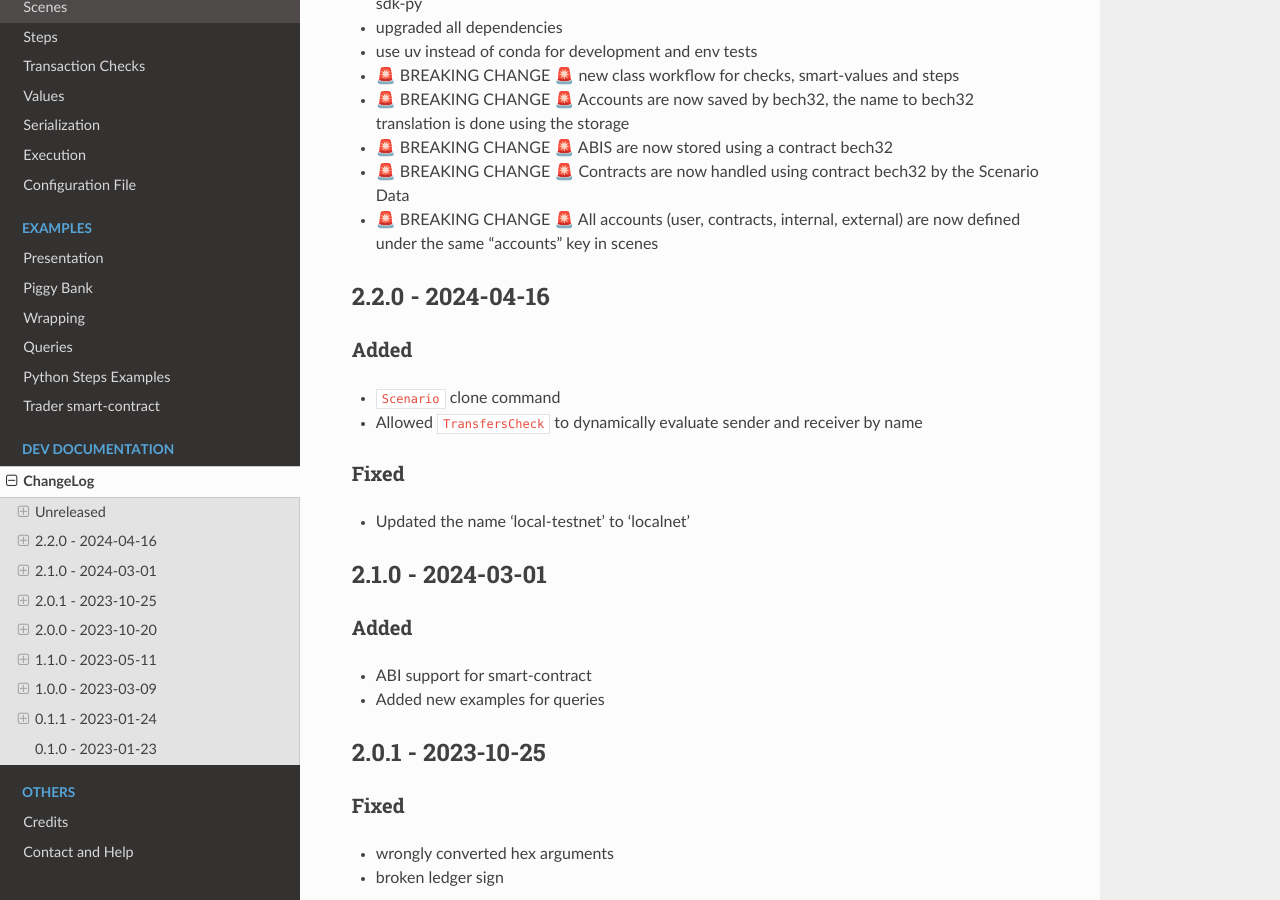
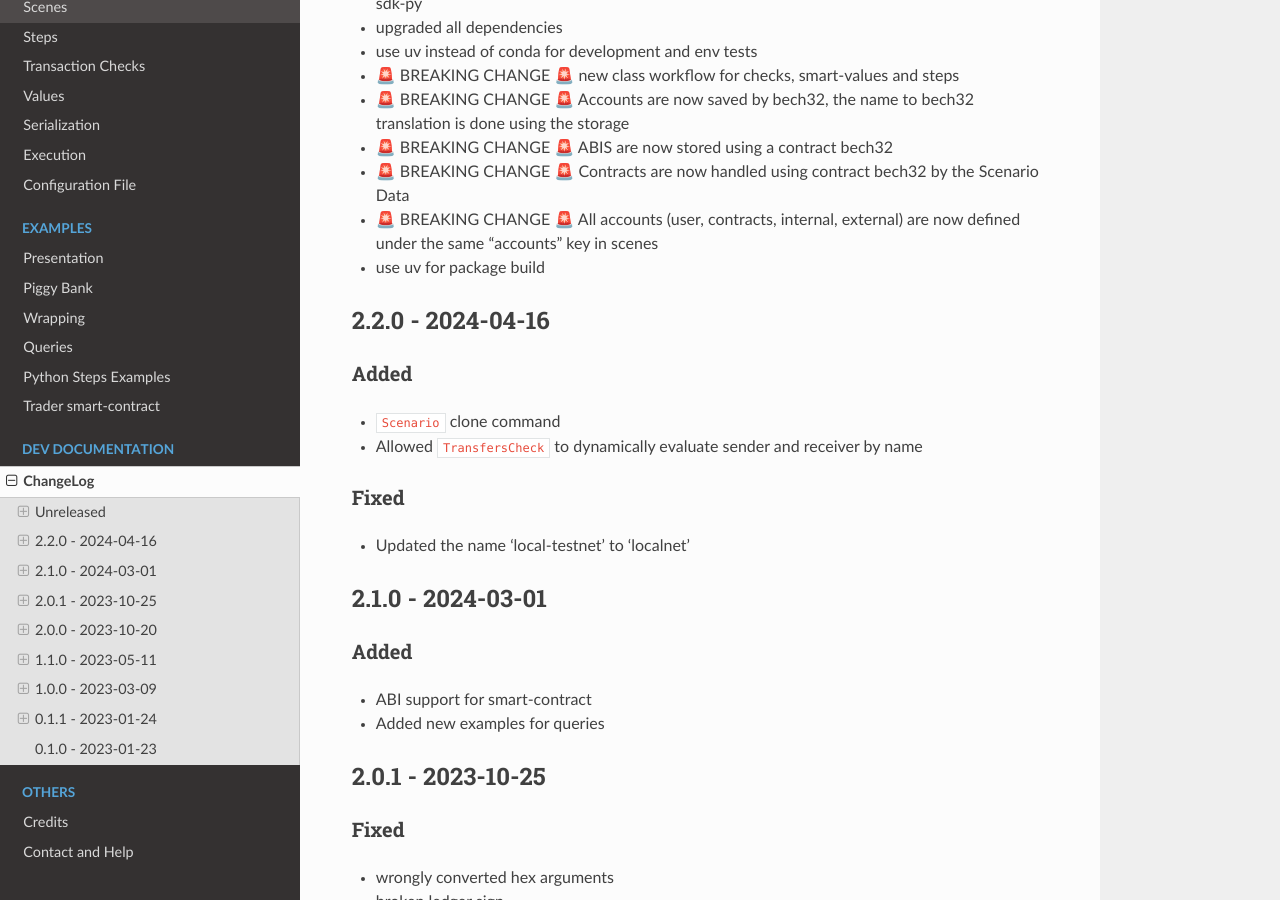
Before and after one commit to Catenscia/MxOps, a Sphinx documentation site: the page built from docs/source/dev_documentation/changelog.md, in a window 1280 px wide and 900 px high, scrolled down 1542 px. Built offline with Sphinx 7.4.7 and the Read the Docs theme 3.1.0, drawn with Linux system fonts in a browser that asks for light colours.

Commit message:
docs: changelog

```diff
--- a/docs/source/dev_documentation/changelog.md
+++ b/docs/source/dev_documentation/changelog.md
@@ -53,6 +53,7 @@
 - 🚨 BREAKING CHANGE 🚨 ABIS are now stored using a contract bech32
 - 🚨 BREAKING CHANGE 🚨 Contracts are now handled using contract bech32 by the Scenario Data
 - 🚨 BREAKING CHANGE 🚨 All accounts (user, contracts, internal, external) are now defined under the same "accounts" key in scenes
+- use uv for package build
 
 
 
```
